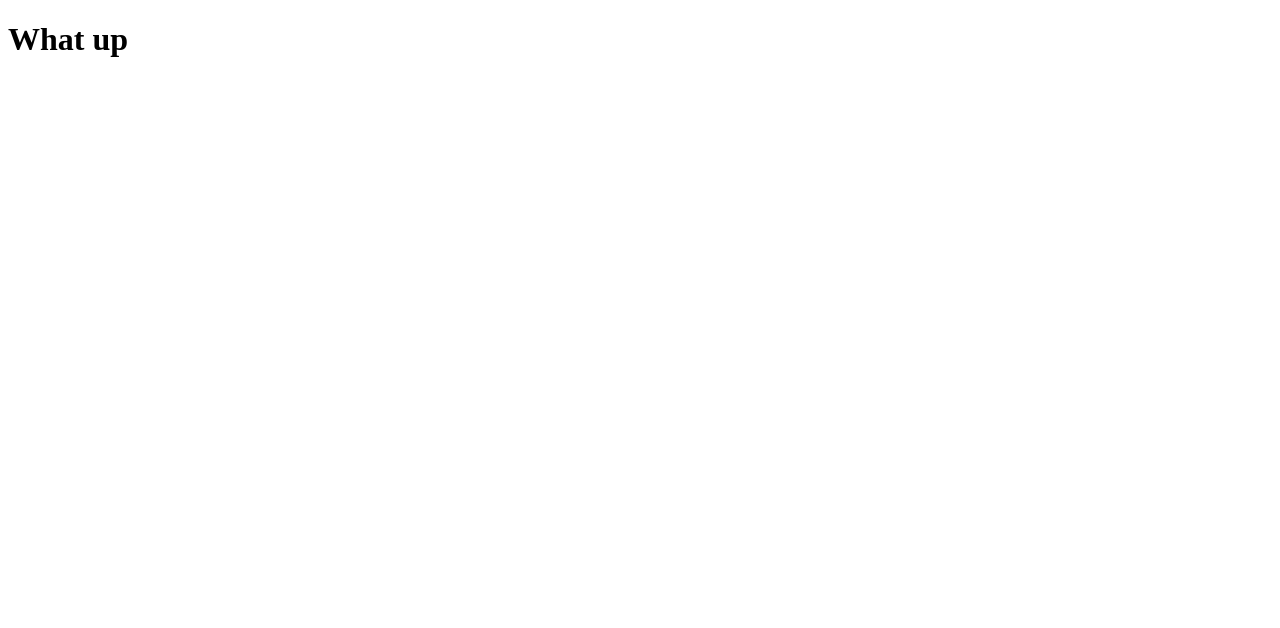
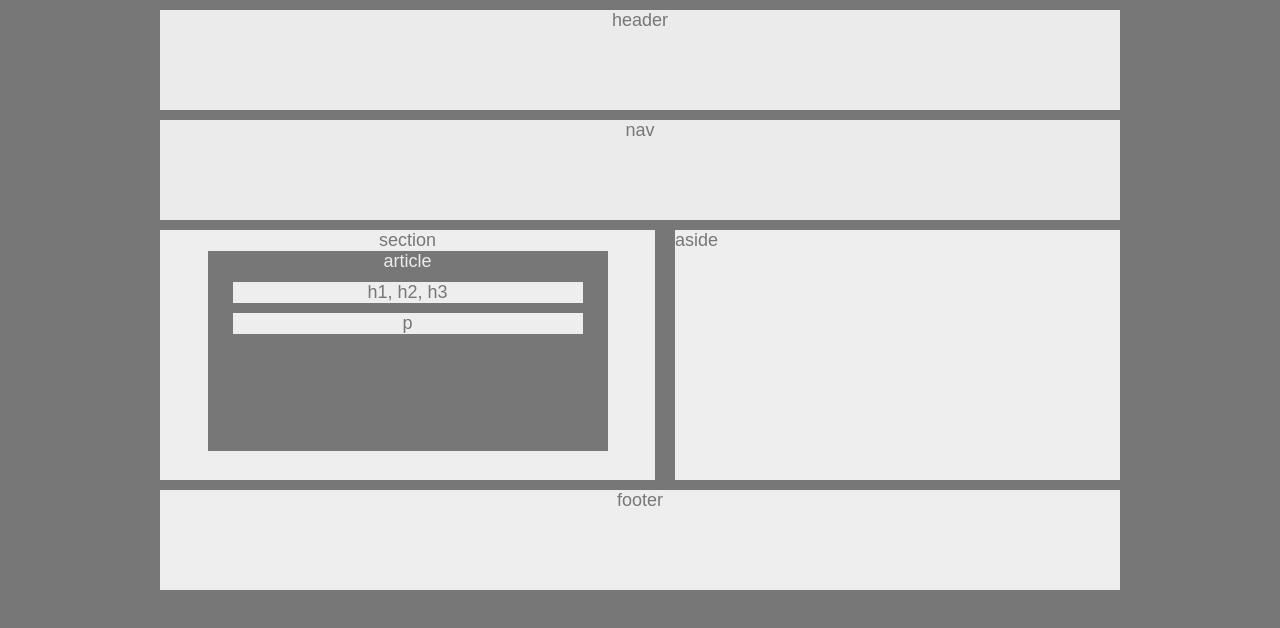
Before and after one commit to beardybones/HW-Wireframe, a plain HTML site: page index.html in a window 1280 px wide. Drawn offline with Linux system fonts and the light colour scheme.

Commit message:
First homework draft

```diff
--- a/index.html
+++ b/index.html
@@ -1,13 +1,39 @@
 <!DOCTYPE html>
 <html lang="en">
+
 <head>
     <meta charset="UTF-8">
     <meta name="viewport" content="width=device-width, initial-scale=1.0">
     <meta http-equiv="X-UA-Compatible" content="ie=edge">
-    <title>Document</title>
+    <link rel="stylesheet" href="style.css">
+    <title>HW1</title>
 </head>
+
 <body>
-    <h1>What up</h1>
+
+    <header class="top-bar">header</header>
+
+    <nav class="top-bar">nav</nav>
+
+    <section class="left-group">section
+
+        <article>article
+
+            <p>h1, h2, h3</p>
+
+            <p>p</p>
+
+        </article>
+
+    </section>
+
+    <aside>aside</aside>
+
+    <div class="clearfix"></div>
+
+    <footer>footer</footer>
+
 
 </body>
+
 </html>
--- /dev/null
+++ b/style.css
@@ -0,0 +1,78 @@
+body{
+    background-color: #777;
+    font-family: 'Arial', 'Helvetica Neue', Helvetica, sans-serif;
+    color: #777;
+    width: 960px;
+    font-size: 18px;
+    margin: 10px auto;
+    overflow: auto;
+}
+
+
+
+.top-bar{
+    float: left;
+    background-color: #ebebeb;
+    text-align: center;
+    width: 960px;
+    height: 100px;
+    border-width: 10px;
+    /* margin-top: 10px; */
+    margin-bottom: 10px;
+
+
+}
+
+section{
+
+    width: 495px;
+    height: 250px;
+    background-color: #eee;
+    float: left;
+    text-align: center;
+
+}
+
+article{
+    background-color: #777;
+    width: 400px;
+    height: 200px;
+    color: #ebebeb;
+    margin: 0 auto;
+}
+
+article p {
+    background-color: #eee;
+    color: #777;
+    width: 350px;
+    margin: 10px auto;
+}
+
+
+aside{
+    width: 445px;
+    height: 250px;
+    background-color: #eee;
+    float: right;
+
+
+
+}
+
+footer{
+    clear: both;
+    background-color: #eee;
+    text-align: center;
+    height: 100px;
+    margin-top: 10px;
+}
+
+.clearfix {
+    clear: both;
+}
+
+.left-group{
+    text-align: center;
+
+
+}
```
Also changed, not shown: styleOrca.css (deleted).
